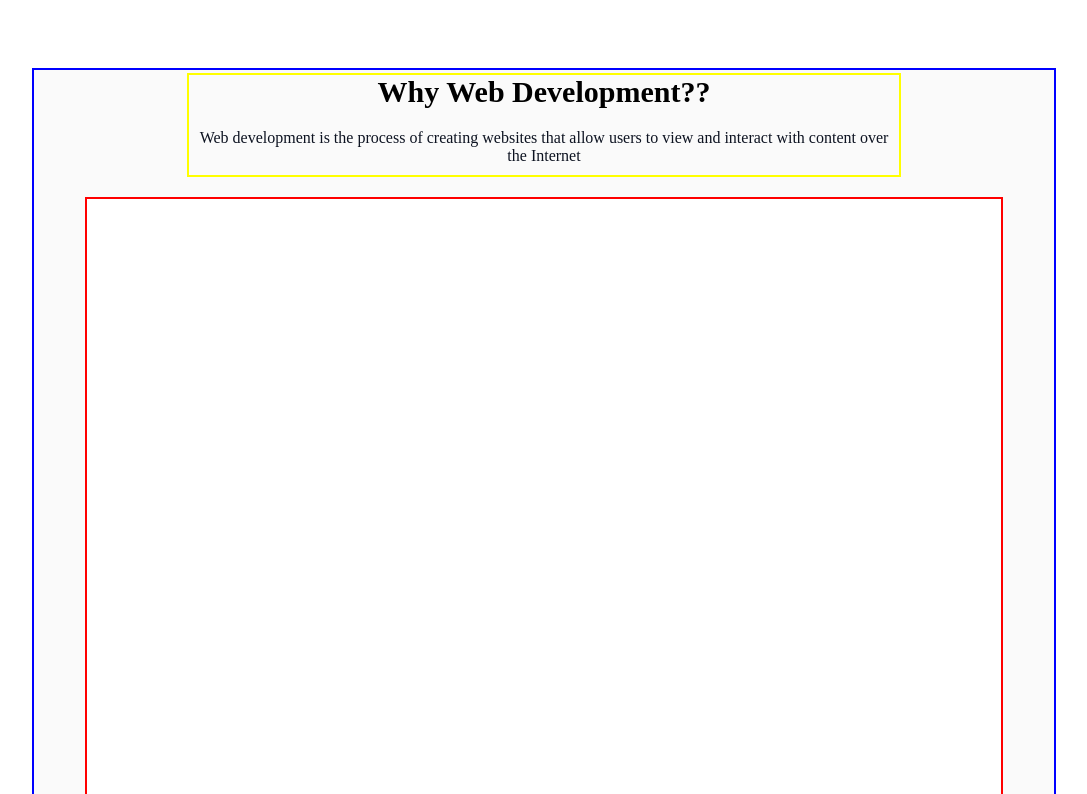
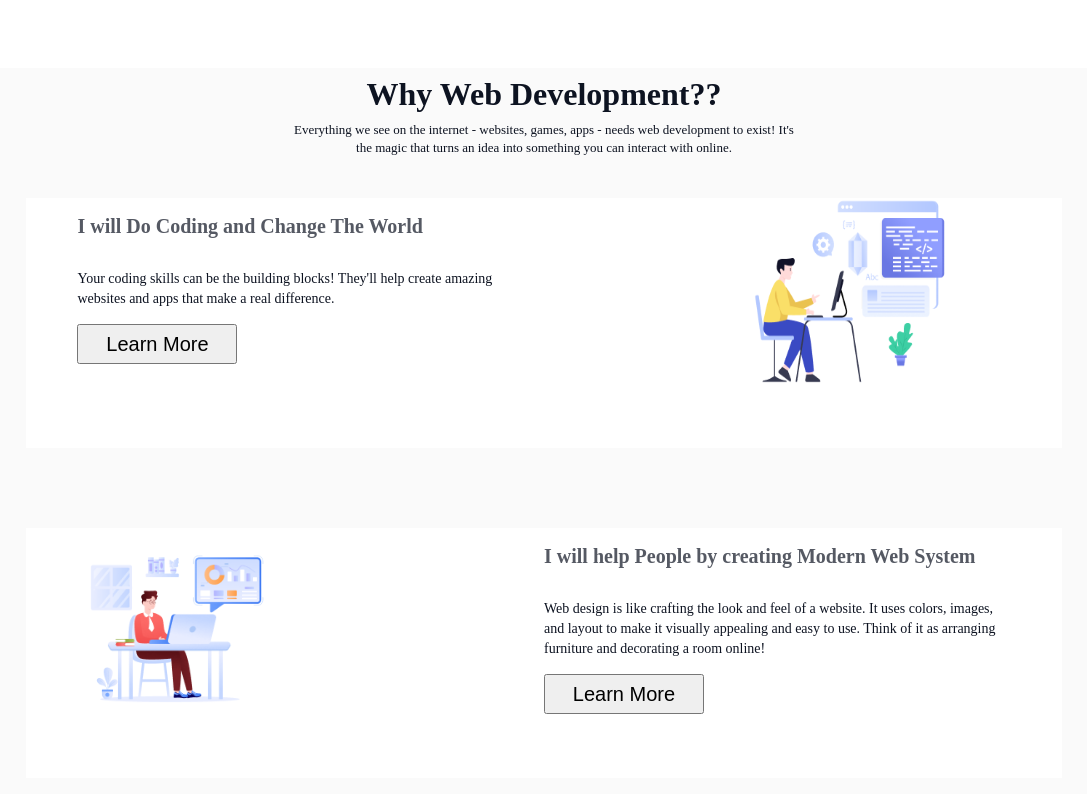
Before and after one commit to Nazmulshuvo123/my-first-assignment, a plain HTML site: page index.html in a window 1280 px wide. Shown: the part 706-1500 px from the top of the page, without its empty margins (96-1183 px from the left). Drawn offline with Linux system fonts and the light colour scheme; a web font is replaced by a local one.

Commit message:
add and design second section

```diff
--- a/index.html
+++ b/index.html
@@ -41,11 +41,61 @@
         </section>
 
         <section class="web-development-container">
-           <div class="web-dev-title-content">
-            <h3 id="title">Why Web Development??</h3>
-            <p id="para">Web development is the process of creating websites that allow users to view and interact with content over the Internet</p>
-           </div>
-            <div class="web-development-content">
+            <div class="web-dev-container-two">
+                <div class="web-dev-title">
+                    <h2>Why Web Development??</h2>
+                    <p>Everything we see on the internet - websites, games, apps - needs web development to exist! It's the magic that turns an idea into something you can interact with online.</p>
+
+                </div>
+
+                <div class="web-development-resource-container">
+                    <div class="resource-content">
+                        <div class="text-container">
+                            <h3>I will Do Coding and Change The World</h3>
+                            <p>Your coding skills can be the building blocks! They'll help create amazing websites and apps that make a real difference.</p>
+                            <button class="btn-one">Learn More</button>
+                        </div>
+
+                        <div class="img-container">
+                            <img class="first-img" src="assets/Layer_1.png" alt="">
+                        </div>
+
+                    </div>
+                </div>
+
+                <div class="web-development-resource-container">
+                    <div class="resource-content">
+                        <div class="img-container">
+                            <img class="second-img" src="assets/Group 3.png" alt="">
+                        </div>
+                        <div class="text-container">
+                            <h3>I will help People by creating Modern Web System</h3>
+                            <p>Web design is like crafting the look and feel of a website. It uses colors, images, and layout to make it visually appealing and easy to use. Think of it as arranging furniture and decorating a room online!</p>
+                            <button class="btn-two">Learn More</button>
+                        </div>
+
+
+                    </div>
+
+                </div>
+
+                <div class="web-development-resource-container">
+                    <div class="resource-content">
+                        <div class="text-container">
+                            <h3>I will Do Coding and Change The World</h3>
+                            <p>HTML is the foundation of webpages, like the skeleton of a building. It defines the structure (headings, paragraphs) and content (text, images) the browser displays.</p>
+                            <button class="btn-three">Learn More</button>
+                        </div>
+
+                        <div class="img-container">
+                            <img class="third-img" src="assets/Group 4.png" alt="">
+                        </div>
+
+                    </div>
+
+                </div>
+
+
 
             </div>
 
--- a/style.css
+++ b/style.css
@@ -35,6 +35,7 @@ h1,h2,p,.btn{
   max-width: 1366px;
   height: 607px;
   margin-top: 10px;
+  margin-bottom: 70px;
   background: url('assets/Hero-bg.png');
   border-style: dashed;
   border-color: rgba(128, 128, 128, 0.658);
@@ -87,45 +88,109 @@ h1,h2,p,.btn{
 
 /* web-development-container style */
 .web-development-container{
-    width: 80%;
-    margin: 0 auto;
-    height: 1300px;
-    margin-top: 70px;
-    background: rgba(13, 19, 33, 0.02);;
-    border: 2px solid blue;
-    display: flex;
-    justify-content: center;
-    align-items: center;
-    flex-direction: column;
-}
-.web-development-content{
     width: 90%;
     margin: 0 auto;
-    height: 90%;
-    background-color: white;
-    border: 2px solid red;
+    height: 1200px;
+    background: rgba(13, 19, 33, 0.02);
 
 }
-.web-dev-title-content{
-    width:70%;
+.web-dev-container-two{
+    width: 90%;
+    height: 1100px;
+    margin: 50px auto;
+}
+.web-dev-title{
+    width: 50%;
     margin: 0 auto;
+    height: 130px;
+}
+
+.web-dev-title h2{
+    color: rgb(13, 19, 33);
+    font-family: Azeret Mono;
+    font-size: 32px;
+    font-weight: 800;
+    line-height: 37px;
+    letter-spacing: 0%;
+    text-align: center;
+    padding: 8px 0;
+}
+.web-dev-title p{
+    color: rgb(13, 19, 33);
+    font-family: Azeret Mono;
+    font-size: 13px;
+    font-weight: 400;
+    line-height: 18px;
+    text-align: center;
+}
+/*style resource*/
+
+.web-development-resource-container{
+
+    width: 100%;
+    margin: 0px auto;
+    height: 250px;
+    margin-bottom: 80px;
     display: flex;
-    flex-direction: column;
-    align-items: center;
-    border: 2px solid yellow;
-    margin-bottom: 20px;
-}
-#title{
-   font-family:  Azeret Mono;
-   font-size: 30px;
-   font-weight: 800;
-   padding-bottom: 20px;
+    background-color: white;
 
 }
-#para{
+
+.resource-content{
+    width: 90%;
+    height: 250px;
+    display: flex;
+    margin: 0 auto;
+}
+
+.text-container{
+    width: 50%;
+    margin: 0 auto;
+    height: 250px;
+}
+
+.img-container{
+    width: 50%;
+    margin: 0 auto;
+    height: 250px;
+}
+
+ .text-container h3{
+    color: rgba(13, 19, 33, 0.7);
+    font-family: Azeret Mono;
+    font-size: 20px;
+    font-weight: 700;
+    line-height: 36px;
+    text-align: left;
+    padding: 10px 0px;
+}
+
+.text-container p{
+    color: rgb(13, 19, 33);
+    font-family: Azeret Mono;
+    font-size: 14px;
     font-weight: 400;
-    font-size: 16px;
-    text-align: center;
-    padding-bottom: 10px;
-    color: rgb(13, 19, 33);
+    line-height: 20px;
+    letter-spacing: 0%;
+    text-align: left;
+    padding: 15px 0px;
 }
+
+.btn-one,.btn-two,.btn-three{
+    width: 160px;
+    height: 40px;
+    font-size: 20px;
+    font-weight: 400;
+}
+
+.first-img,.third-img{
+   margin-left: 45%;
+   height: 200px;
+   width: 200px;
+
+}
+.second-img{
+    margin-right: 45%;
+    height: 200px;
+    width: 200px;
+}
```
